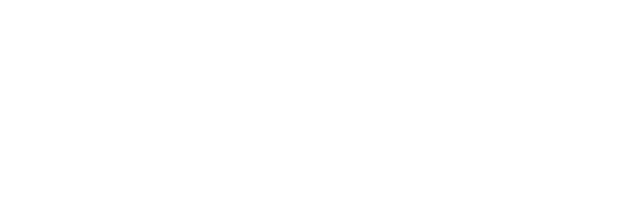
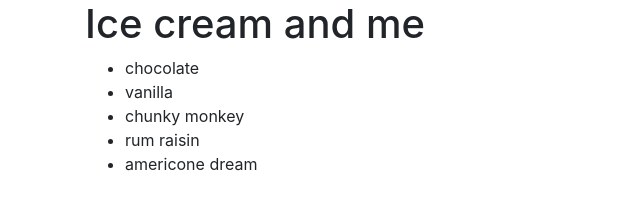
Before and after one commit to heatherzurek/icecream-forloops, a plain HTML site: page index.html in a window 1280 px wide. Shown: the whole page, without its empty margins (0-640 px from the left). Drawn offline with Linux system fonts and the light colour scheme.

Commit message:
add looped array to populate ul

```diff
--- a/index.html
+++ b/index.html
@@ -11,7 +11,9 @@
   </head>
   <body>
     <div class="container">
-
+      <h1>Ice cream and me</h1>
+      <ul id="listOf_iceCreamFlavors">
+      </ul>
     </div>
   </body>
 </html>
--- a/js/scripts.js
+++ b/js/scripts.js
@@ -1,3 +1,10 @@
+var flavors = ["chocolate", "vanilla", "chunky monkey", "rum raisin", "americone dream"];
+
 $(document).ready(function () {
 
+  flavors.forEach(function(flavor) {
+    $("#listOf_iceCreamFlavors").append("<li>" + flavor + "</li>");
+
+
+  });
 });
```
